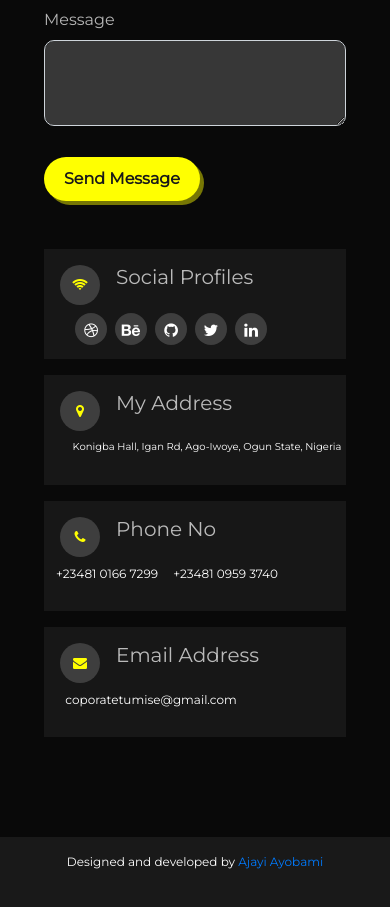
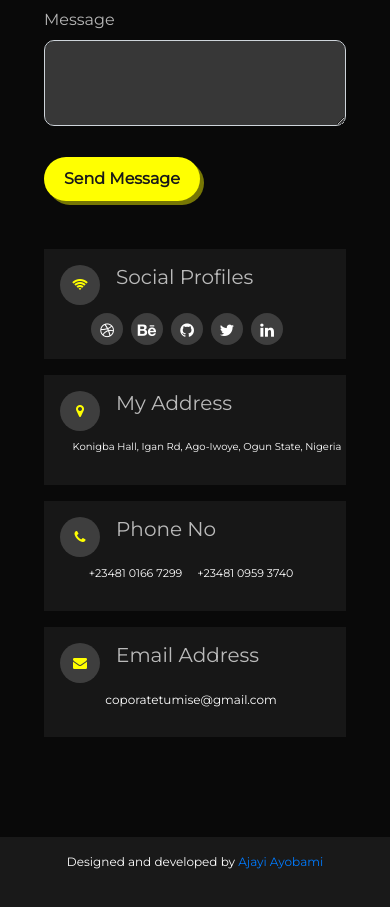
Before and after one commit to tumise100/myportfolio-site, a plain HTML site: page index.html in a window 390 px wide. Shown: the part 8744-9651 px from the top of the page. Drawn offline with nearby package versions, Linux system fonts and the light colour scheme.

Commit message:
new commit

```diff
--- a/css/style.css
+++ b/css/style.css
@@ -286,7 +286,7 @@ input:checked + .slider {
 }
 .icon1:hover {
   background-color: var(--yellow);
-  color: #000;
+  color: #000 !important;
 }
 .profileicon {
   display: flex;
@@ -883,6 +883,16 @@ form label {
     opacity: 90%;
     position: absolute;
   }
+  .socialtextsub1 {
+    margin-left: 2rem;
+    font-size: 11px;
+  }
+  .socialtextsub11 {
+    margin-left: 2rem;
+  }
+  .icon22 {
+    margin-left: 2rem;
+  }
 }
 
 
--- a/index.html
+++ b/index.html
@@ -438,7 +438,7 @@
                 <div class="socialtextt"><h3>Social Profiles</h3></div>
               </div>
               <div class="profileicon1">
-               <div class="icon2"><a href="#"><i class="fa fa-dribbble iconc"></i></a></div>
+               <div class="icon2 icon22"><a href="#"><i class="fa fa-dribbble iconc"></i></a></div>
                <div class="icon2"><a href="#"><i class="fa fa-behance iconc"></i></a></div>
                <div class="icon2"><a href="#"><i class="fa fa-github iconc"></i></a></div>
                <div class="icon2"><a href="#"><i class="fa fa-twitter iconc"></i></a></div>
```
